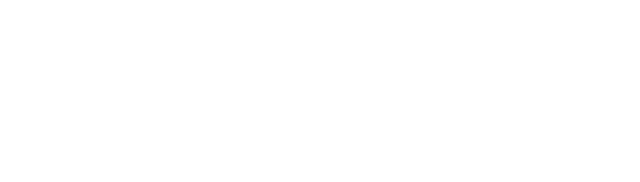
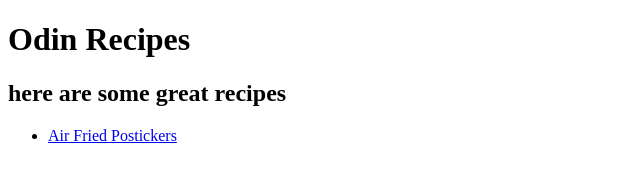
Before and after one commit to MarvCodeReady/odin-recipes, a plain HTML site: page index.html in a window 1280 px wide. Shown: the whole page, without its empty margins (0-640 px from the left). Drawn offline with Linux system fonts and the light colour scheme.

Commit message:
Added relative link to index.html

```diff
--- a/index.html
+++ b/index.html
@@ -6,6 +6,12 @@
     </head>
 
     <body>
-
+        <h1>Odin Recipes</h1>
+        <p><h2>here are some great recipes</h2></p>
+        <!--an unordered list-->
+        <ul>
+            <!--here is a relative link-->
+            <li><a href="./recipes/potsticker.html">Air Fried Postickers</a></li>
+        </ul>
     </body>
 </html>
```
